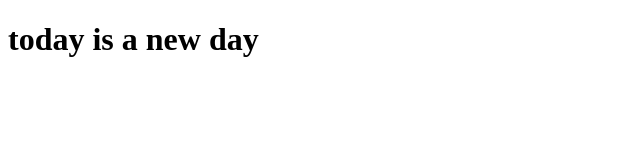
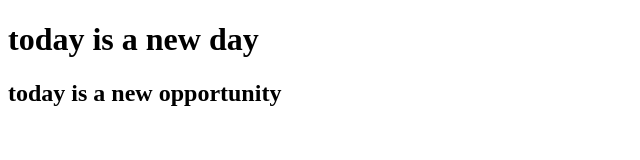
Before and after one commit to Anthony40134480/try-8, a plain HTML site: page index.html in a window 1280 px wide. Shown: the whole page, without its empty margins (0-640 px from the left). Drawn offline with Linux system fonts and the light colour scheme.

Commit message:
new day added

```diff
--- a/index.html
+++ b/index.html
@@ -7,6 +7,7 @@
 </head>
 <body>
     <h1>today is a new day</h1>
+    <h2>today is a new opportunity</h2>
 
 </body>
 </html>
```
